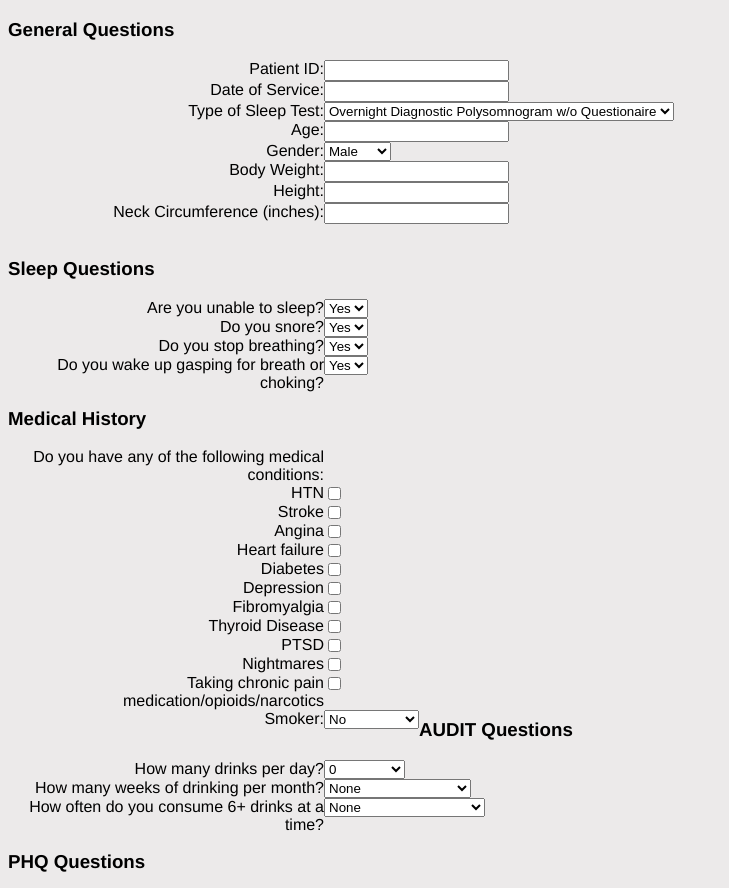
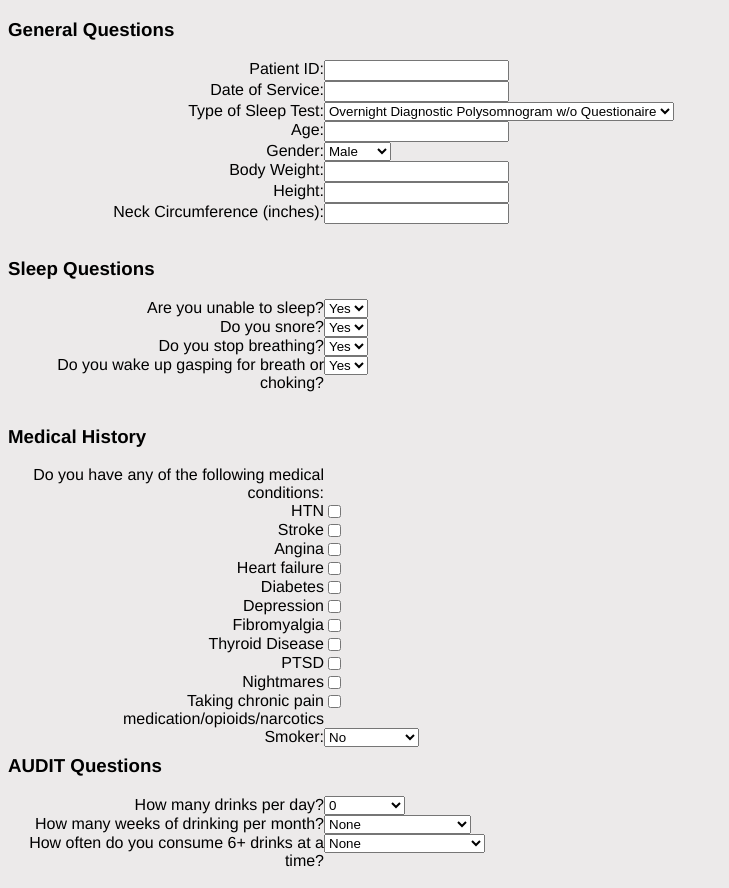
Before and after one commit to eLobeto/sleep_disorder_reporting, a plain HTML site: page index.html in a window 1280 px wide. Shown: the part 61-949 px from the top of the page, without its empty margins (0-729 px from the left). Drawn offline with Linux system fonts and the light colour scheme.

Commit message:
chagned spacing

```diff
--- a/index.html
+++ b/index.html
@@ -54,7 +54,7 @@
         <select>
             <option value="y">Yes</option>
             <option value="n">No</option>
-        </select><br>
+        </select><br><br>
         </div>
 
         <div>
@@ -76,7 +76,7 @@
             <option value="0">No</option>
             <option value="1">Yes, but quit</option>
             <option value="2">Yes</option>
-        </select><br>
+        </select><br><br>
         </div>
 
         <div>
@@ -102,7 +102,7 @@
             <option value="2">Weekly</option>
             <option value="3">A few times per week</option>
             <option value="4">Several times per week</option>
-        </select><br>
+        </select><br><br>
         </div>
 
         <div>
@@ -137,7 +137,7 @@
             <option value="25">25</option>
             <option value="26">26</option>
             <option value="27">27</option>
-        </select>
+        </select><br>
         </div>
 
         <div>
@@ -169,7 +169,7 @@
             <option value="22">22</option>
             <option value="23">23</option>
             <option value="24">24</option>
-        </select>
+        </select><br>
         </div>
 
         <div>
@@ -208,7 +208,6 @@
         </div>
         <br>
         <br>
-        <br>
         <input type="submit" value="Submit">
     </form>
 
```
